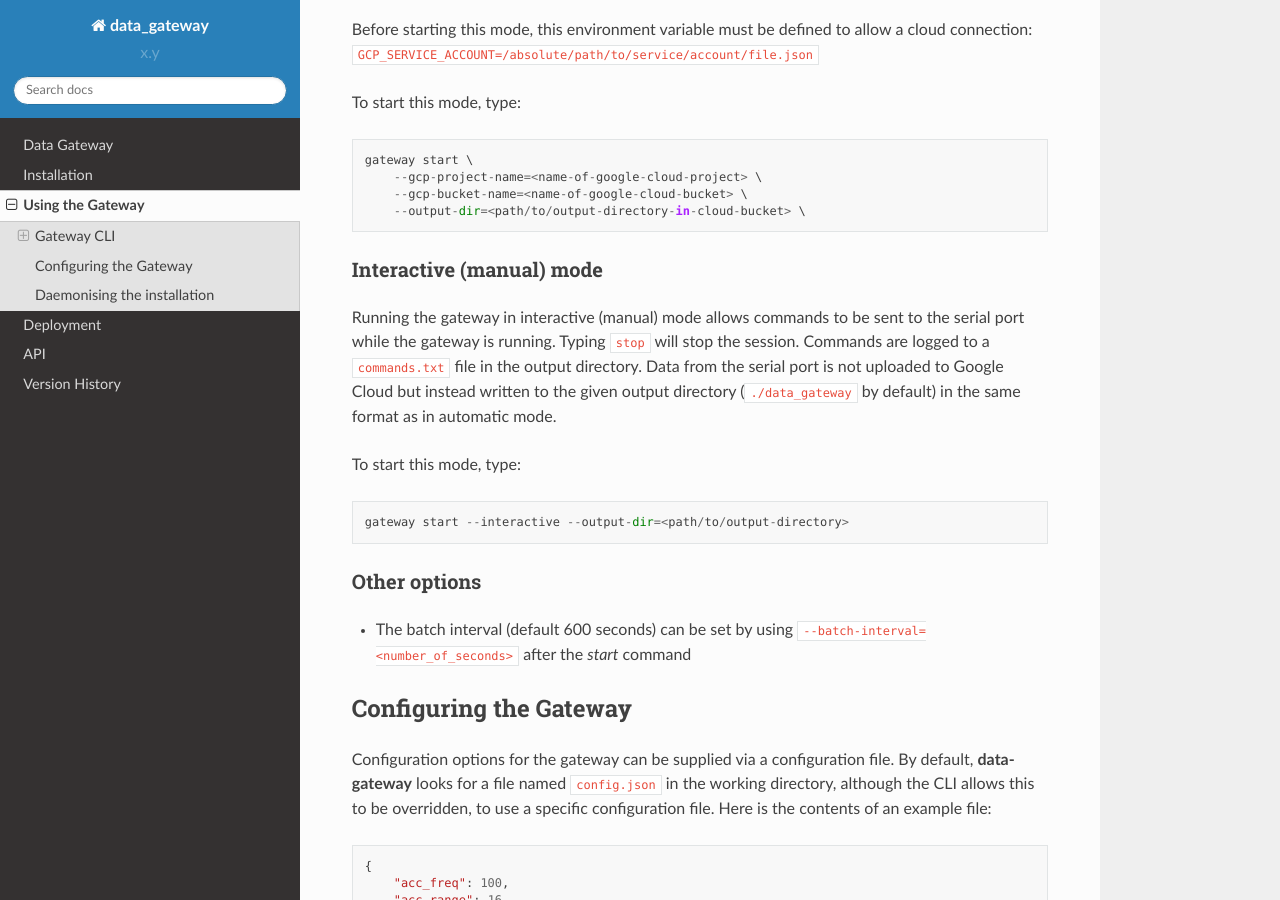
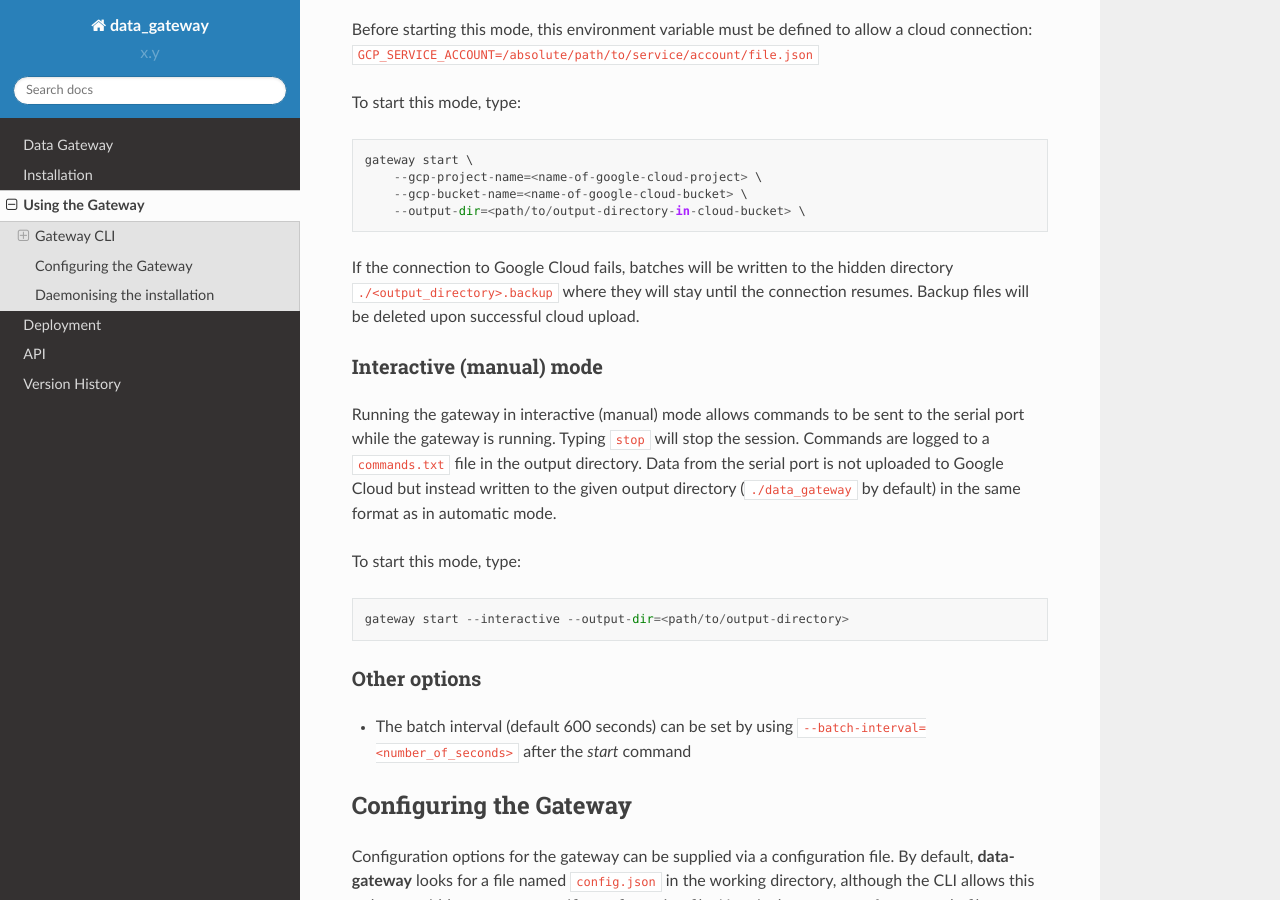
Before and after one commit to aerosense-ai/data-gateway, a Sphinx documentation site: the page built from docs/source/using_the_gateway.rst, in a window 1280 px wide and 900 px high, scrolled down 761 px. Built offline with Sphinx 7.4.7 and the Read the Docs theme 2.0.0, drawn with Linux system fonts in a browser that asks for light colours.

Commit message:
DOC: Document upload failure policy

```diff
--- a/docs/source/using_the_gateway.rst
+++ b/docs/source/using_the_gateway.rst
@@ -48,6 +48,10 @@ To start this mode, type:
         --gcp-project-name=<name-of-google-cloud-project> \
         --gcp-bucket-name=<name-of-google-cloud-bucket> \
         --output-dir=<path/to/output-directory-in-cloud-bucket> \
+
+If the connection to Google Cloud fails, batches will be written to the hidden directory
+``./<output_directory>.backup`` where they will stay until the connection resumes. Backup files will be deleted upon
+successful cloud upload.
 
 
 Interactive (manual) mode
```
